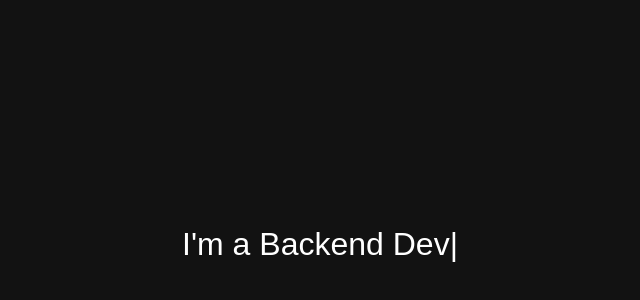
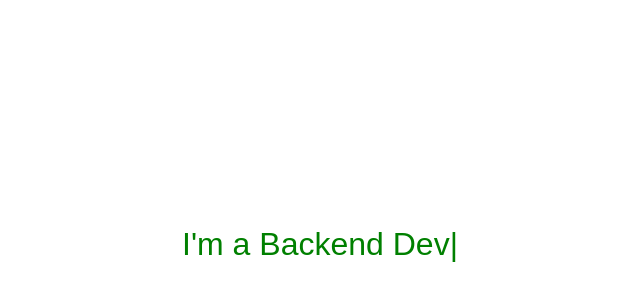
Before and after one commit to Martokim/typing_animation, a plain HTML site: page index.html in a window 1280 px wide. Shown: the part 164-464 px from the top of the page, without its empty margins (320-960 px from the left). Drawn offline with nearby package versions, Linux system fonts and the light colour scheme.

Commit message:
Update index.html
Text-color and background changes

```diff
--- a/index.html
+++ b/index.html
@@ -11,13 +11,14 @@
         justify-content: center;
         align-items: center;
         height: 100vh;
-            background-color: #121212;
-            color: white;
+        background-color: white; /* Changed to White */
+        color: green; /* Changed to Green */
     }
     .typing-container {
         font-size: 2em;
     }
 </style>
+
 </head>
 <body>
     <div class="typing-container">
```
Lines whose indentation alone changed are shown as unchanged.
